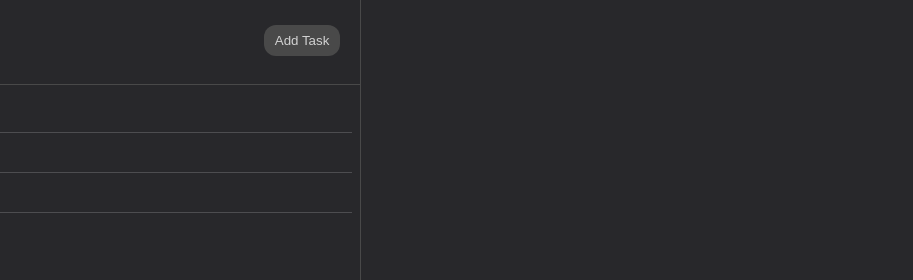
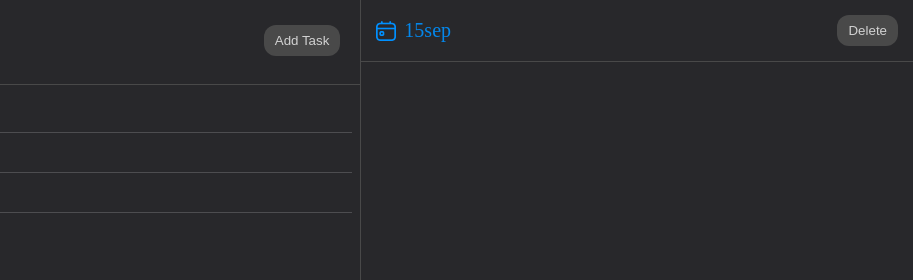
Before and after one commit to rainygodz/todo-list, a website built with webpack: page dist/index.html in a window 1280 px wide. Shown: the top 280 px of the page, 367-1280 px from the left. Built offline with nearby package versions, Linux system fonts and the light colour scheme.

Commit message:
feat: complete details section's header

```diff
--- a/dist/index.html
+++ b/dist/index.html
@@ -82,7 +82,21 @@
         </div>
       </div>
     </div>
-    <div class="details"></div>
+    <div class="details">
+      <div class="header">
+        <div class="left">
+          <div class="calendar-icon">
+            <img src="./images/calendar-day.png" alt="">
+          </div>
+          <div class="due-date">15sep</div>
+        </div>
+        <div class="right">
+          <div class="btn-container">
+            <button id="delBtn">Delete</button>
+          </div>
+        </div>
+      </div>
+    </div>
   </div>
 
   <script src="main.js"></script>
--- a/dist/style.css
+++ b/dist/style.css
@@ -176,3 +176,46 @@ button img {
 .details {
   border-left: 1px solid #494949;
 }
+
+.details .header {
+  display: flex;
+  justify-content: space-between;
+  padding: 15px 15px;
+  border-bottom: 1px solid #494949;
+}
+
+.left {
+  display: flex;
+  gap: 8px;
+  align-items: center;
+}
+
+.calendar-icon {
+  display: flex;
+  align-items: center;
+}
+
+.calendar-icon img {
+  width: 20px;
+  height: auto;
+}
+
+.due-date {
+  color: #0487eb;
+  font-size: 20px;
+}
+
+#delBtn {
+  background-color: #494949;
+  border-radius: 12px;
+  border: none;
+  color: #d2d2d2;
+  padding: 8px 11px;
+  cursor: pointer;
+
+  transition: color 0.3s linear;
+}
+
+#delBtn:hover {
+  color: red;
+}
```
Also changed, not shown: dist/images/calendar-day (1).png (added), dist/images/calendar-day.png (added).
